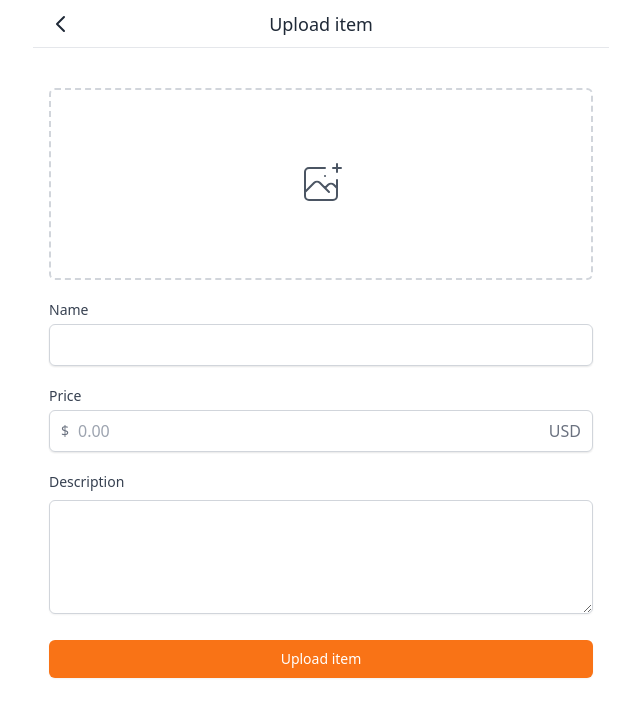
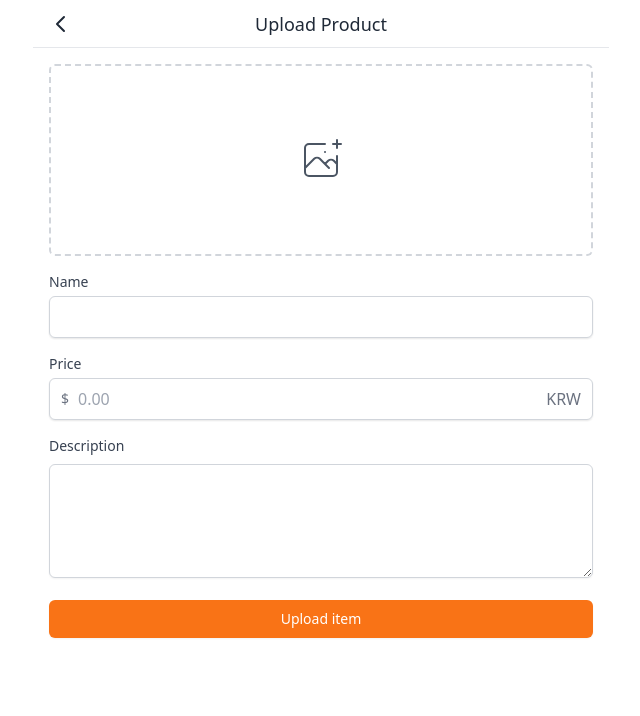
Before and after one commit to gyulsbox/Re_earth, a Next.js app: page /items/upload in a window 1280 px wide. Shown: the top 716 px of the page, without its empty margins (319-959 px from the left). Built offline with nearby package versions, Linux system fonts and the light colour scheme.

Commit message:
refactor: refactoring items

```diff
--- a/pages/items/[id].tsx
+++ b/pages/items/[id].tsx
@@ -1,39 +1,37 @@
 import type { NextPage } from "next";
+import Button from "../../components/button";
 import Layout from "../../components/layouts/layout";
 
-const ItemDetail: NextPage = () => {
-  return (
-    <Layout title="Detail Item" canGoBack>
-      <div className="px-4 py-10">
+const ItemDetail: NextPage = () => (
+  <Layout canGoBack>
+    <div className="px-4  py-4">
       <div className="mb-8">
         <div className="h-96 bg-slate-300" />
-          <div className="flex py-3 border-t border-b items-center space-x-3">
+        <div className="flex cursor-pointer py-3 border-t border-b items-center space-x-3">
           <div className="w-12 h-12 rounded-full bg-slate-300" />
           <div>
-              <p className="text-sm font-medium text-gray-700">Aloofelicidad</p>
-              <p className="text-xs font-medium text-gray-500 cursor-pointer ">
+            <p className="text-sm font-medium text-gray-700">Steve Jebs</p>
+            <p className="text-xs font-medium text-gray-500">
               View profile &rarr;
             </p>
           </div>
         </div>
         <div className="mt-5">
           <h1 className="text-3xl font-bold text-gray-900">Galaxy S50</h1>
-            <span className="text-3xl mt-3 text-gray-900 block">$140</span>
-            <p className="text-base my-6 text-gray-700">
+          <span className="text-2xl block mt-3 text-gray-900">$140</span>
+          <p className=" my-6 text-gray-700">
             My money&apos;s in that office, right? If she start giving me some
-              bullshit about it ain&apos;t there, and we got to go someplace
-              else and get it, I&apos;m gonna shoot you in the head then and
-              there. Then I&apos;m gonna shoot that bitch in the kneecaps, find
-              out where my goddamn money is. She gonna tell me too. Hey, look at
-              me when I&apos;m talking to you, motherfucker. You listen: we go
-              in there, and that ni**a Winston or anybody else is in there, you
-              the first motherfucker to get shot. You understand?
+            bullshit about it ain&apos;t there, and we got to go someplace else
+            and get it, I&apos;m gonna shoot you in the head then and there.
+            Then I&apos;m gonna shoot that bitch in the kneecaps, find out where
+            my goddamn money is. She gonna tell me too. Hey, look at me when
+            I&apos;m talking to you, motherfucker. You listen: we go in there,
+            and that ni**a Winston or anybody else is in there, you the first
+            motherfucker to get shot. You understand?
           </p>
           <div className="flex items-center justify-between space-x-2">
-              <button className="flex-1 bg-orange-500 text-white py-3 rounded-xl font-medium focus:outline-none focus:ring-2 focus:ring-offset-2 focus:ring-orange-500 hover:bg-orange-600 transition-colors">
-                Talk to seller
-              </button>
-              <button className="p-3 flex items-center justify-center text-gray-400 hover:bg-gray-100 hover:text-gray-500 rounded-md">
+            <Button large text="Talk to seller" />
+            <button className="p-3 rounded-md flex items-center justify-center text-gray-400 hover:bg-gray-100 hover:text-gray-500">
               <svg
                 className="h-6 w-6 "
                 xmlns="http://www.w3.org/2000/svg"
@@ -54,13 +52,13 @@ const ItemDetail: NextPage = () => {
         </div>
       </div>
       <div>
-          <h2 className="text-xl font-bold text-gray-900">Similar items</h2>
-          <div className="mt-6 grid grid-cols-2 gap-4">
-            {new Array(5).fill(1).map((_, i) => (
+        <h2 className="text-2xl font-bold text-gray-900">Similar items</h2>
+        <div className=" mt-6 grid grid-cols-2 gap-4">
+          {[1, 2, 3, 4, 5, 6].map((_, i) => (
             <div key={i}>
               <div className="h-56 w-full mb-4 bg-slate-300" />
               <h3 className="text-gray-700 -mb-1">Galaxy S60</h3>
-                <p className="text-xs font-medium text-gray-900">$6</p>
+              <span className="text-sm font-medium text-gray-900">$6</span>
             </div>
           ))}
         </div>
@@ -68,6 +66,4 @@ const ItemDetail: NextPage = () => {
     </div>
   </Layout>
 );
-};
-
 export default ItemDetail;
--- a/pages/items/upload.tsx
+++ b/pages/items/upload.tsx
@@ -1,10 +1,13 @@
 import type { NextPage } from "next";
-import Layout from "../../components/layouts/layout";
+import Button from "../../components/button";
+import Input from "../../components/input";
+import Layout from '../../components/layouts/layout';
+import TextArea from "../../components/textarea";
 
 const Upload: NextPage = () => {
   return (
-    <Layout title="Upload item" canGoBack>
-      <div className="px-4 space-y-5 py-10">
+    <Layout canGoBack title="Upload Product">
+      <form className="p-4 space-y-4">
         <div>
           <label className="w-full cursor-pointer text-gray-600 hover:border-orange-500 hover:text-orange-500 flex items-center justify-center border-2 border-dashed border-gray-300 h-48 rounded-md">
             <svg
@@ -24,63 +27,20 @@ const Upload: NextPage = () => {
             <input className="hidden" type="file" />
           </label>
         </div>
-        <div>
-          <label
-            className="mb-1 block text-sm font-medium text-gray-700"
-            htmlFor="name"
-          >
-            Name
-          </label>
-          <div className="rounded-md relative flex  items-center shadow-sm">
-            <input
-              id="name"
-              type="email"
-              className="appearance-none w-full px-3 py-2 border border-gray-300 rounded-md shadow-sm placeholder-gray-400 focus:outline-none focus:ring-orange-500 focus:border-orange-500"
-              required
-            />
-          </div>
-        </div>
-        <div>
-          <label
-            className="mb-1 block text-sm font-medium text-gray-700"
-            htmlFor="price"
-          >
-            Price
-          </label>
-          <div className="rounded-md relative flex  items-center shadow-sm">
-            <div className="absolute left-0 pointer-events-none pl-3 flex items-center justify-center">
-              <span className="text-gray-500 text-sm">$</span>
-            </div>
-            <input
-              id="price"
-              className="appearance-none pl-7 w-full px-3 py-2 border border-gray-300 rounded-md shadow-sm placeholder-gray-400 focus:outline-none focus:ring-orange-500 focus:border-orange-500"
-              type="text"
-              placeholder="0.00"
-            />
-            <div className="absolute right-0 pointer-events-none pr-3 flex items-center">
-              <span className="text-gray-500">USD</span>
-            </div>
-          </div>
-        </div>
-        <div>
-          <label
-            htmlFor="description"
-            className="mb-1 block text-sm font-medium text-gray-700"
-          >
-            Description
-          </label>
-
-          <textarea
-            id="description"
-            className="mt-1 shadow-sm w-full focus:ring-orange-500 rounded-md border-gray-300 focus:border-orange-500 "
-            rows={4}
-          />
-        </div>
-        <button className=" w-full bg-orange-500 hover:bg-orange-600 text-white py-2 px-4 border border-transparent rounded-md shadow-sm text-sm font-medium focus:ring-2 focus:ring-offset-2 focus:ring-orange-500 focus:outline-none ">
-          Upload item
-        </button>
-      </div>
+        <Input required label="Name" name="name" type="text" />
+        <Input
+          required
+          label="Price"
+          placeholder="0.00"
+          name="price"
+          type="text"
+          kind="price"
+        />
+        <TextArea name="description" label="Description" />
+        <Button text="Upload item" />
+      </form>
     </Layout>
   );
 };
+
 export default Upload;
```
Lines whose indentation alone changed are shown as unchanged.
